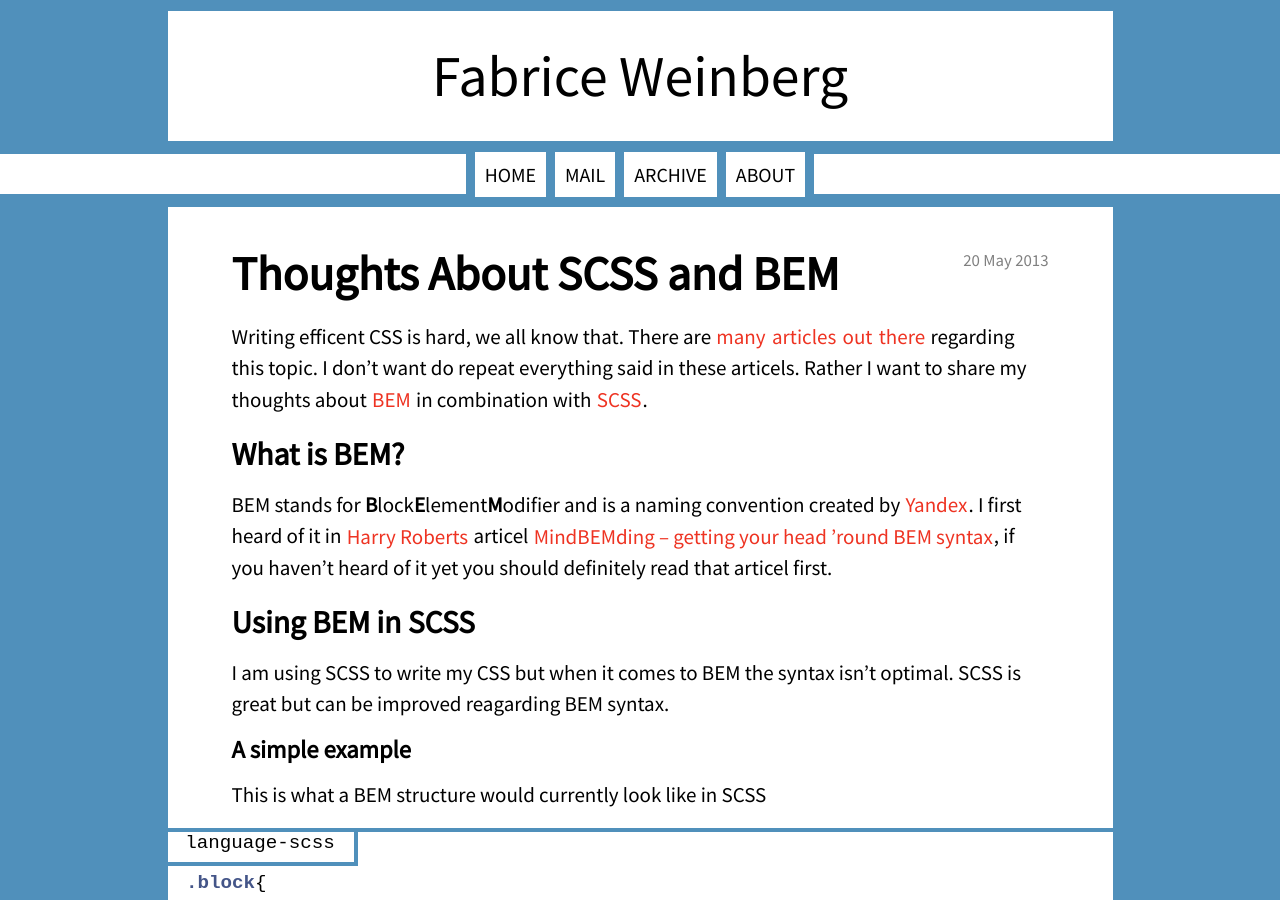
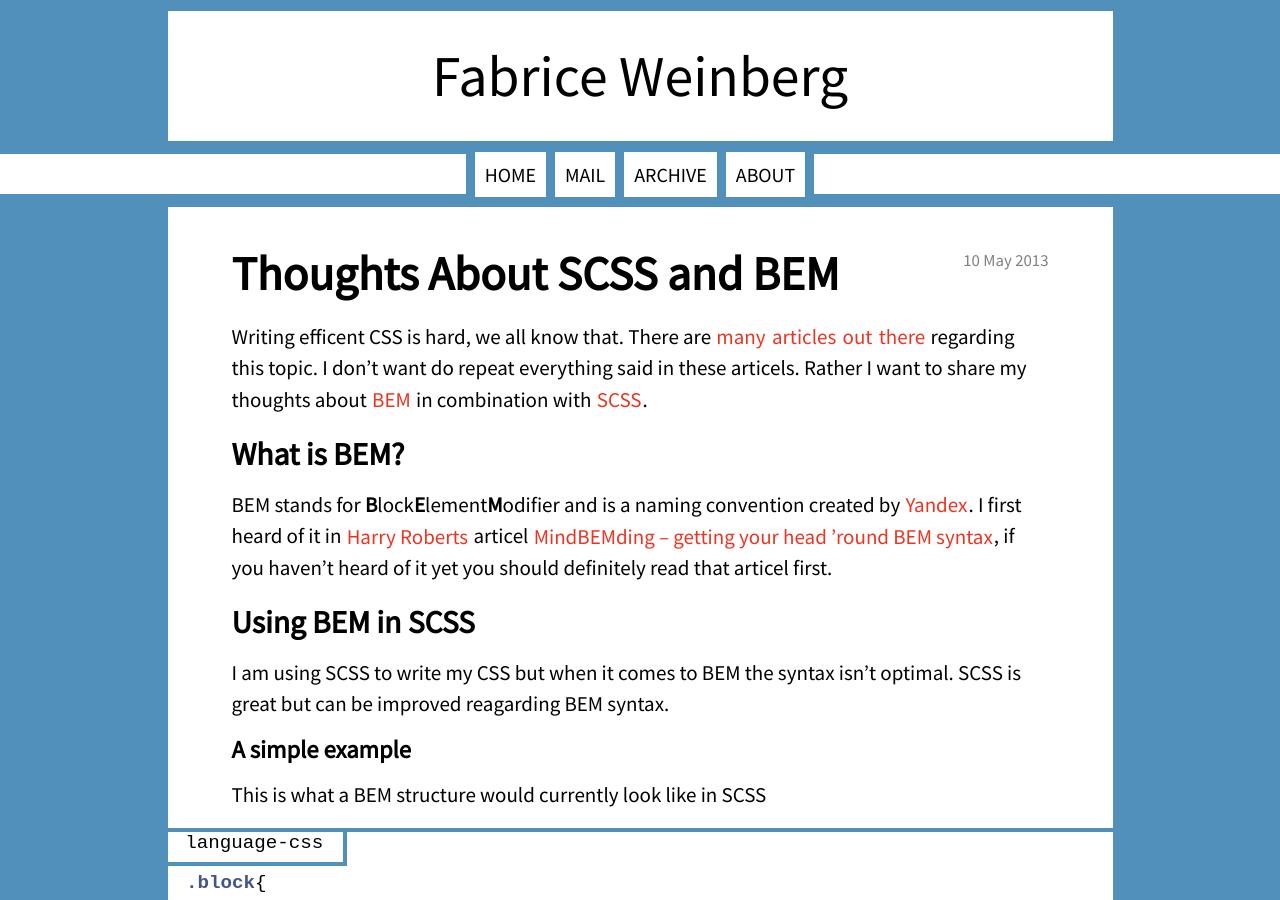
Before and after one commit to FWeinb/fweinb.github.com, a Jekyll site: the page built from _posts/2013-05-10-thoughts-about-sass-and-bem.md, in a window 1280 px wide and 900 px high. Built offline with Jekyll 4.4.1, drawn with Linux system fonts in a browser that asks for light colours; Markdown is read by kramdown in place of the engine named in the settings.

Commit message:
Release.

```diff
--- a/_posts/2013-05-20-thoughts-about-sass-and-bem.md
+++ b/_posts/2013-05-10-thoughts-about-sass-and-bem.md
@@ -32,7 +33,7 @@
 This is what a BEM structure would currently look like in SCSS
 
 <div class="highlight-full-view">
-{% highlight scss %}
+{% highlight css %}
 .block{
 }
     .block__element{
@@ -63,7 +64,7 @@
 </div>
 to get:
 <div class="highlight-full-view">
-{% highlight scss %}
+{% highlight css %}
 .block{
 }
 .block__element{
```
Also changed, not shown: other parts of _posts/2013-05-10-thoughts-about-sass-and-bem.md (+1 -0 lines).
